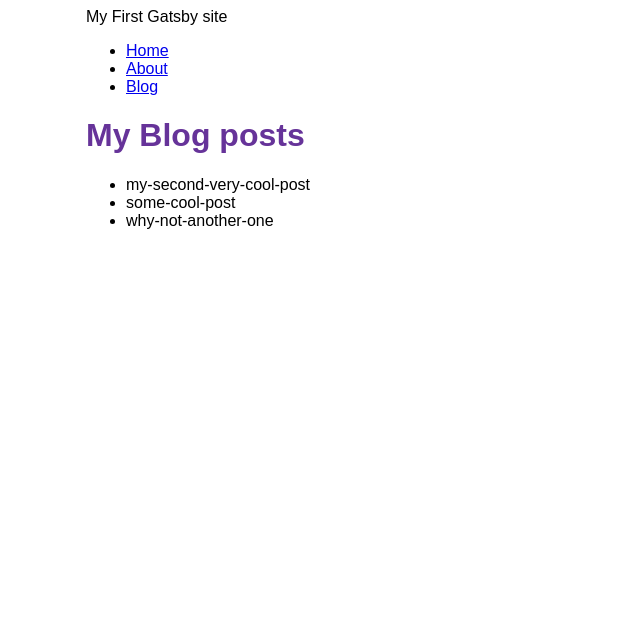
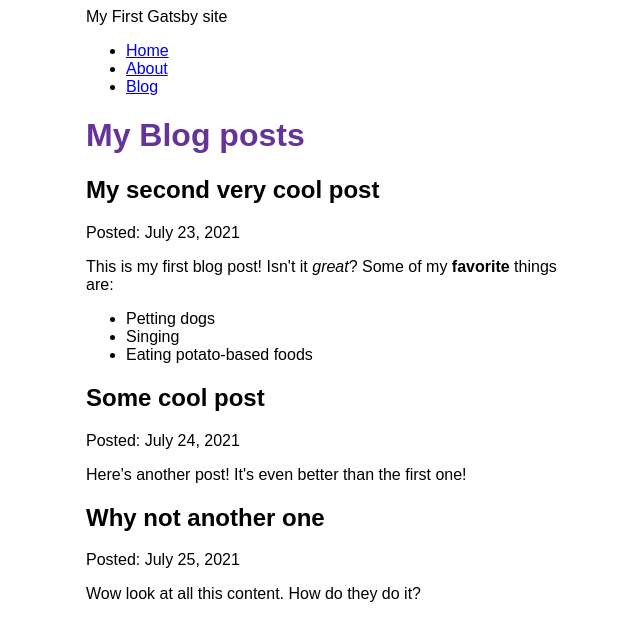
Before and after one commit to berubenic/my-first-gatsby-project, a Gatsby site: page /blog in a window 1280 px wide. Shown: the whole page, without its empty margins (304-944 px from the left). Built offline with nearby package versions, Linux system fonts and the light colour scheme; Gatsby itself is replaced by a stand-in of ours.

Commit message:
Finished Gatsby Tutorial Part 5

```diff
--- a/blog/my-second-very-cool-post.mdx
+++ b/blog/my-second-very-cool-post.mdx
@@ -0,0 +1,11 @@
+---
+title: "My second very cool post"
+date: "2021-07-23"
+---
+
+This is my first blog post! Isn't it _great_?
+Some of my **favorite** things are:
+
+- Petting dogs
+- Singing
+- Eating potato-based foods
--- a/blog/some-cool-post.mdx
+++ b/blog/some-cool-post.mdx
@@ -0,0 +1,6 @@
+---
+title: "Some cool post"
+date: "2021-07-24"
+---
+
+Here's another post! It's even better than the first one!
--- a/blog/why-not-another-one.mdx
+++ b/blog/why-not-another-one.mdx
@@ -0,0 +1,6 @@
+---
+title: "Why not another one"
+date: "2021-07-25"
+---
+
+Wow look at all this content. How do they do it?
--- a/gatsby-config.js
+++ b/gatsby-config.js
@@ -13,5 +13,6 @@
         path: `${__dirname}/blog`,
       },
     },
+    "gatsby-plugin-mdx",
   ],
 };
--- a/package.json
+++ b/package.json
@@ -15,8 +15,11 @@
     "clean": "gatsby clean"
   },
   "dependencies": {
+    "@mdx-js/mdx": "^1.6.22",
+    "@mdx-js/react": "^1.6.22",
     "gatsby": "^4.5.4",
     "gatsby-plugin-image": "^2.5.2",
+    "gatsby-plugin-mdx": "^3.5.2",
     "gatsby-plugin-sharp": "^4.5.2",
     "gatsby-source-filesystem": "^4.5.2",
     "react": "^17.0.1",
--- a/src/pages/blog.jsx
+++ b/src/pages/blog.jsx
@@ -1,24 +1,32 @@
 import * as React from "react";
 import { graphql } from "gatsby";
+import { MDXRenderer } from "gatsby-plugin-mdx";
 import Layout from "../components/layout";
 
 const BlogPage = ({ data }) => {
   return (
     <Layout pageTitle="My Blog posts">
-      <ul>
-        {data.allFile.nodes.map((node) => (
-          <li key={node.name}>{node.name}</li>
-        ))}
-      </ul>
+      {data.allMdx.nodes.map((node) => (
+        <article key={node.id}>
+          <h2>{node.frontmatter.title}</h2>
+          <p>Posted: {node.frontmatter.date}</p>
+          <MDXRenderer>{node.body}</MDXRenderer>
+        </article>
+      ))}
     </Layout>
   );
 };
 
 export const query = graphql`
   query {
-    allFile(filter: { sourceInstanceName: { eq: "blog" } }) {
+    allMdx {
       nodes {
-        name
+        frontmatter {
+          date(formatString: "MMMM D, YYYY")
+          title
+        }
+        id
+        body
       }
     }
   }
```
Also changed, not shown: 1 other file.
